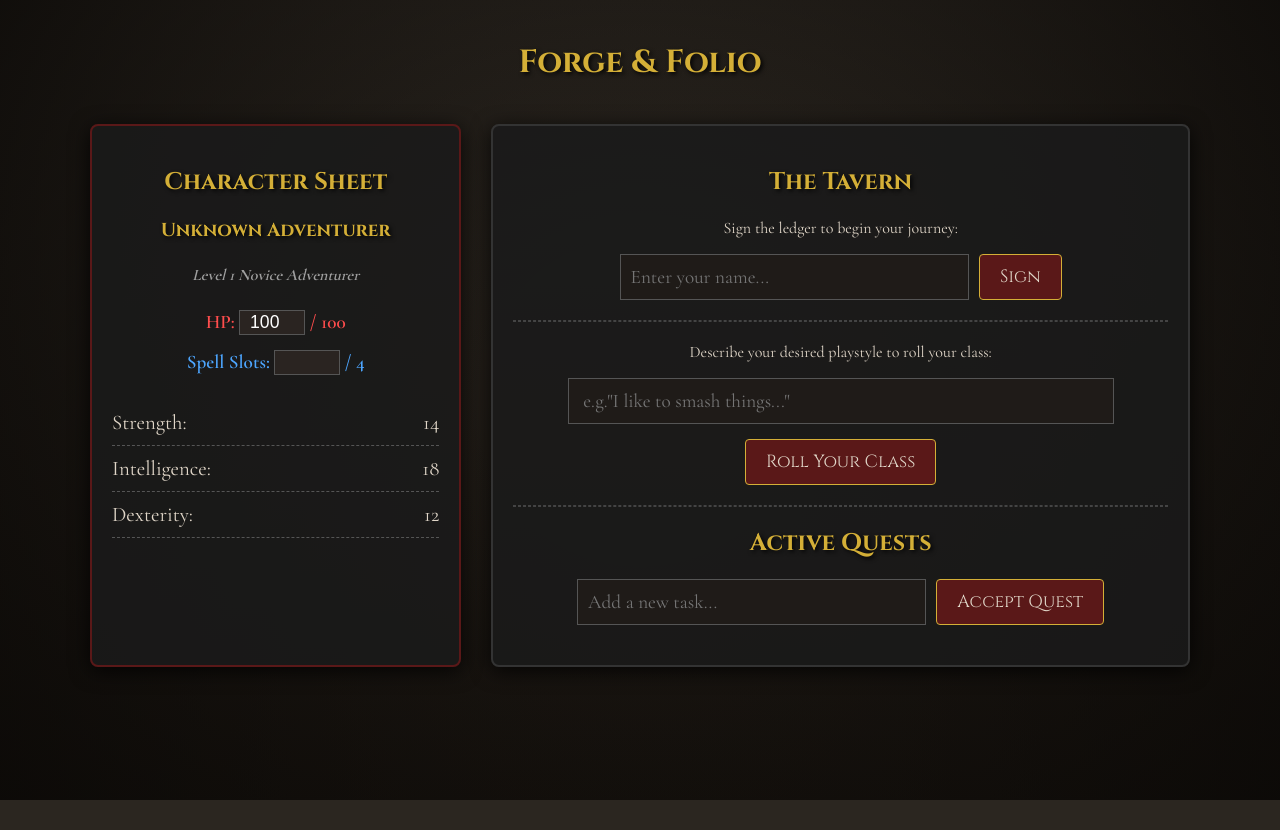
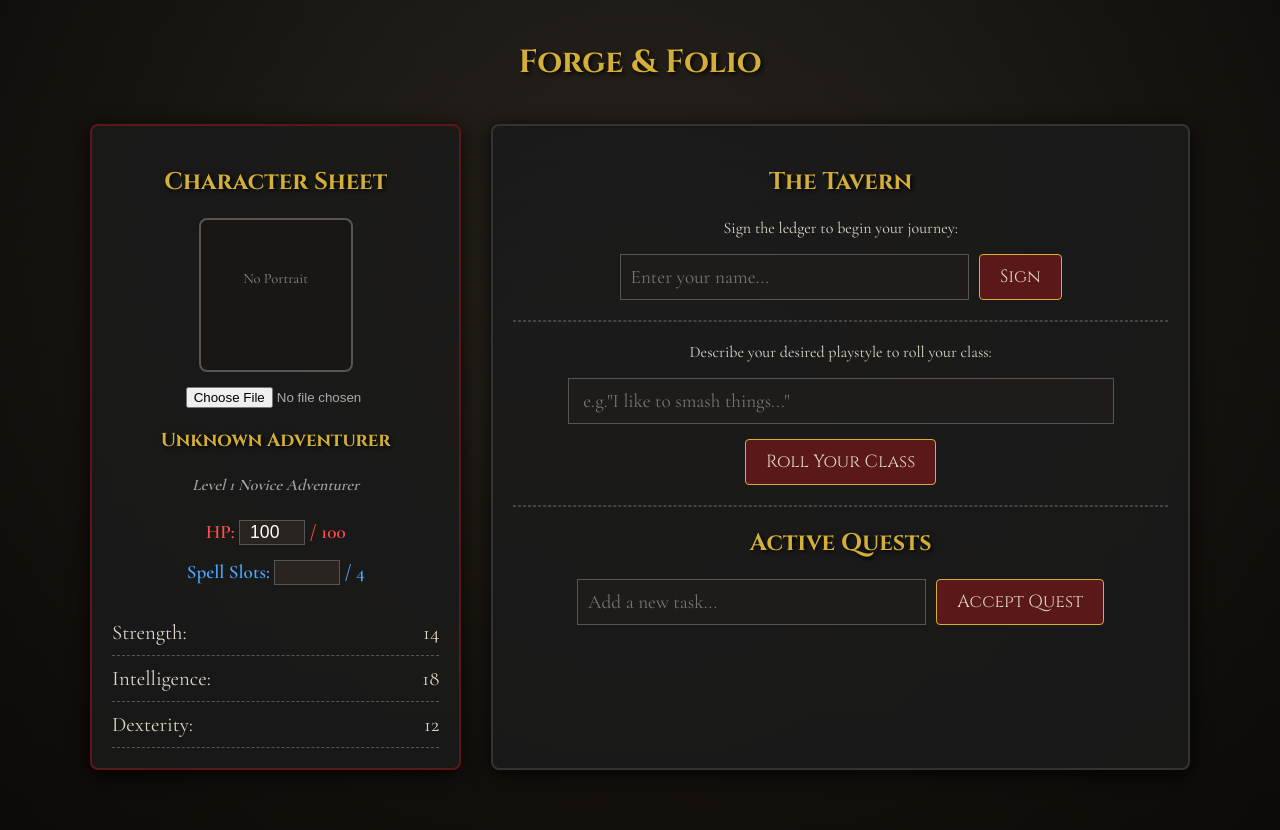
Before and after one commit to Cole0000/Forge-Folio, a React (Create React App) app in the folder frontend/: page / in a window 1280 px wide. Before the commit the page ends 800 px from the top, so only its background shows below. Built offline with nearby package versions, Linux system fonts and the light colour scheme.

Commit message:
implemented avatar and ability for upload image

```diff
--- a/frontend/src/App.js
+++ b/frontend/src/App.js
@@ -7,6 +7,7 @@ function App() {
     const savedName = localStorage.getItem('playerName');
     return {
       name: savedName || "Unknown Adventurer",
+      avatar: "",
       level: 1,
       hp: 100,
       spellslots: 4,
@@ -23,6 +24,18 @@ function App() {
     // saves it to the browser memory so it doesn't get wiped on refresh
     localStorage.setItem('playerName', inputName);
     setInputName(''); // clears the box after signing
+  };
+
+  // NEW: Image Upload Logic
+  const handleImageUpload = (e) => {
+    const file = e.target.files[0];
+    if (file) {
+      const reader = new FileReader();
+      reader.onloadend = () => {
+        setCharacter({ ...character, avatar: reader.result });
+      };
+      reader.readAsDataURL(file);
+    }
   };
 
   // the class roller state. user types in what they like, we spit out a classic D&D class.
@@ -90,6 +103,18 @@ function App() {
         {/* left side: my actual character sheet */}
         <div className="left-column">
           <h2>Character Sheet</h2>
+
+          {/* Portrait Display */}
+          <div style={{ width: '150px', height: '150px', margin: '0 auto 15px', border: '2px solid #555', borderRadius: '8px', overflow: 'hidden', backgroundColor: '#1a1614' }}>
+            {character.avatar ? (
+              <img src={character.avatar} alt="Character Portrait" style={{ width: '100%', height: '100%', objectFit: 'cover' }} />
+            ) : (
+              <div style={{ padding: '50px 0', color: '#888', fontSize: '0.9rem' }}>No Portrait</div>
+            )}
+          </div>
+          <div style={{ fontSize: '0.8rem', marginBottom: '20px', display: 'flex', justifyContent: 'center' }}>
+            <input type="file" accept="image/*" onChange={handleImageUpload} style={{ color: '#aaa', width: '180px' }} />
+          </div>
           <h3>{character.name}</h3>
           <h4 style={{ color: '#a0a0a0', fontStyle: 'italic' }}>
             Level {character.level} {recommendation}
```
